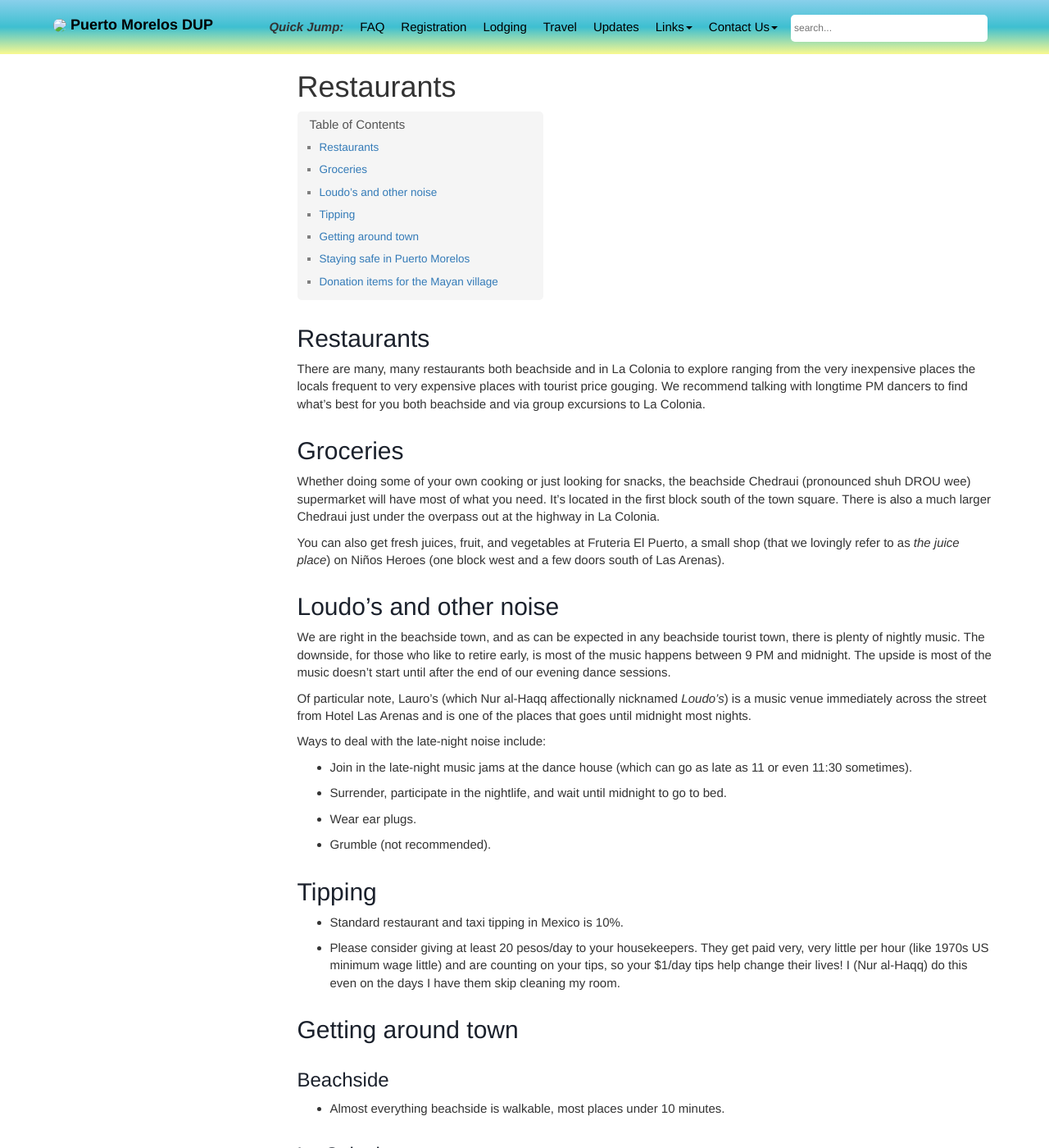
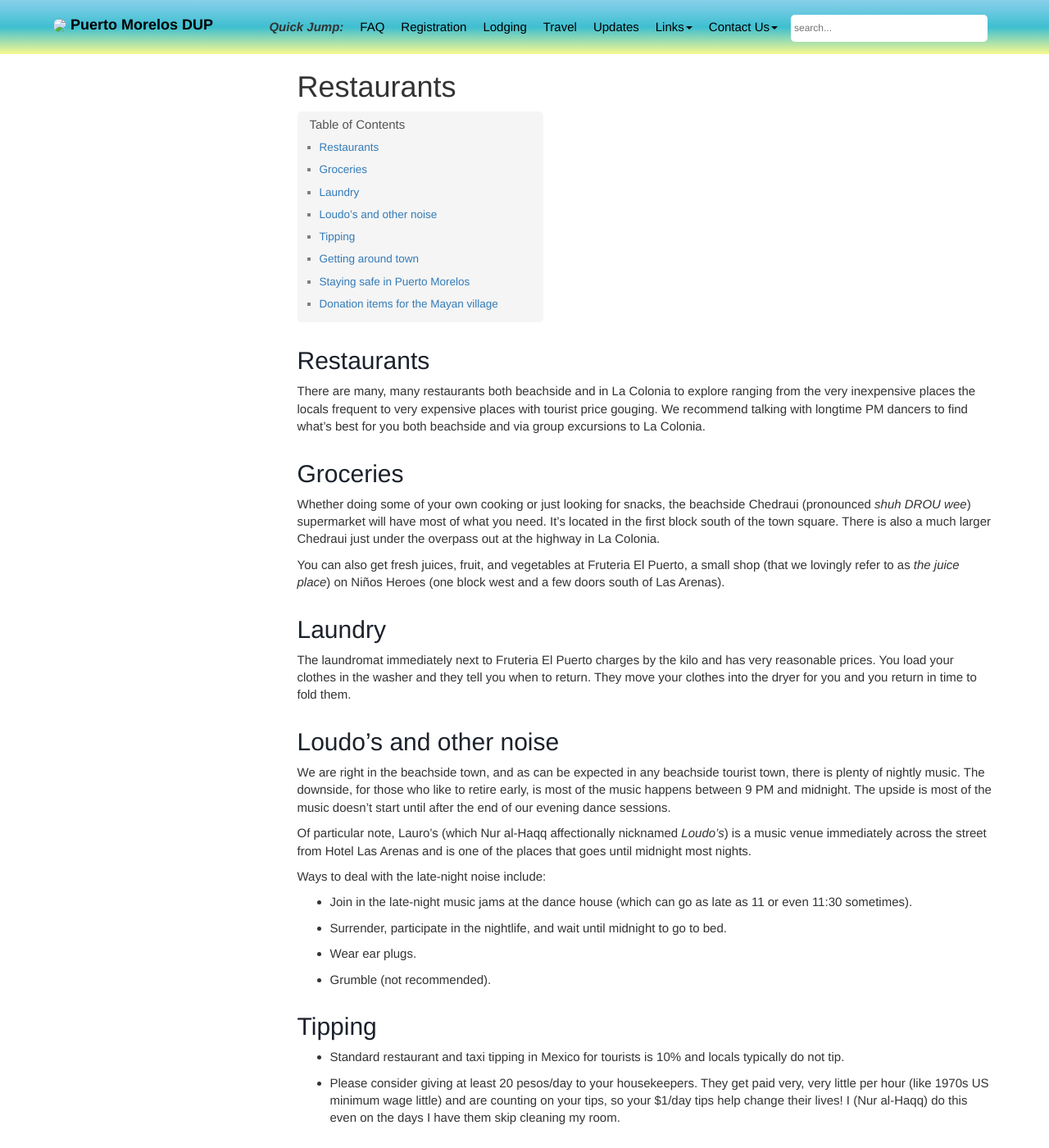
Before and after one commit to davewalker60/pmdup, a Jekyll site: the page built from pages/content/puerto-morelos-content.md, in a window 1280 px wide and 1400 px high. Shown: the whole window at 82% size. Built offline with Jekyll 4.4.1, drawn with Linux system fonts in a browser that asks for light colours; our own code applies the rules of GitHub Pages for plain Markdown files; comment, search, counter and statistics services are not loaded.

Commit message:
More tweaks

```diff
--- a/_includes/toc.html
+++ b/_includes/toc.html
@@ -5,7 +5,7 @@ $( document ).ready(function() {
   // Handler for .ready() called.
 
 <!-- $('#toc').toc({ minimumHeaders: 0, listType: 'ul', showSpeed: 0, headers: 'h2,h3,h4' }); -->
-$('#toc').toc({ minimumHeaders: 0, listType: 'ul', showSpeed: 0, headers: 'h1' });
+$('#toc').toc({ minimumHeaders: 0, listType: 'ul', showSpeed: 0, headers: 'h0alltopics,h1' });
 
 /* this offset helps account for the space taken up by the floating toolbar. */
 $('#toc').on('click', 'a', function() {
--- a/pages/content/puerto-morelos-content.md
+++ b/pages/content/puerto-morelos-content.md
@@ -4,9 +4,13 @@ There are many, many restaurants both beachside and in La Colonia to explore ran
 
 # Groceries
 
-Whether doing some of your own cooking or just looking for snacks, the beachside Chedraui (pronounced shuh DROU wee) supermarket will have most of what you need. It's located in the first block south of the town square. There is also a much larger Chedraui just under the overpass out at the highway in La Colonia.
+Whether doing some of your own cooking or just looking for snacks, the beachside Chedraui (pronounced *shuh DROU wee*) supermarket will have most of what you need. It's located in the first block south of the town square. There is also a much larger Chedraui just under the overpass out at the highway in La Colonia.
 
 You can also get fresh juices, fruit, and vegetables at Fruteria El Puerto, a small shop (that we lovingly refer to as *the juice place*) on Niños Heroes (one block west and a few doors south of Las Arenas).
+
+# Laundry
+
+The laundromat immediately next to Fruteria El Puerto charges by the kilo and has very reasonable prices. You load your clothes in the washer and they tell you when to return. They move your clothes into the dryer for you and you return in time to fold them.
 
 # Loudo's and other noise
 
@@ -23,7 +27,7 @@ Ways to deal with the late-night noise include:
 
 # Tipping
 
-- Standard restaurant and taxi tipping in Mexico is 10%.
+- Standard restaurant and taxi tipping in Mexico for tourists is 10% and locals typically do not tip.
 - Please consider giving at least 20 pesos/day to your housekeepers. They get paid very, very little per hour (like 1970s US minimum wage little) and are counting on your tips, so your $1/day tips help change their lives! I (Nur al-Haqq) do this even on the days I have them skip cleaning my room.
 
 # Getting around town
```
Also changed, not shown: pages/before-leaving-home.md (+7 -7 lines), pages/booking-las-arenas.md (+25 -15 lines), pages/getting-to-the-retreat.md (deleted, +0 -23 lines).
